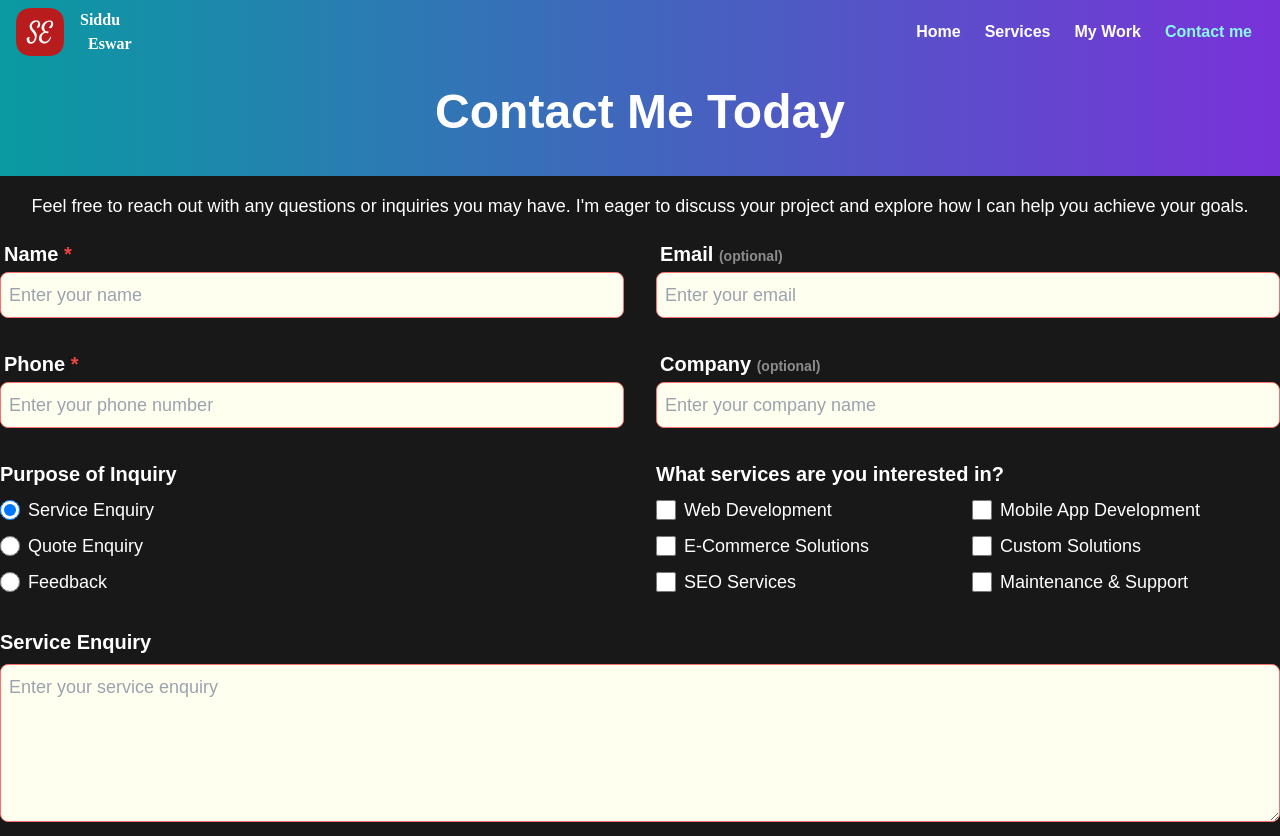
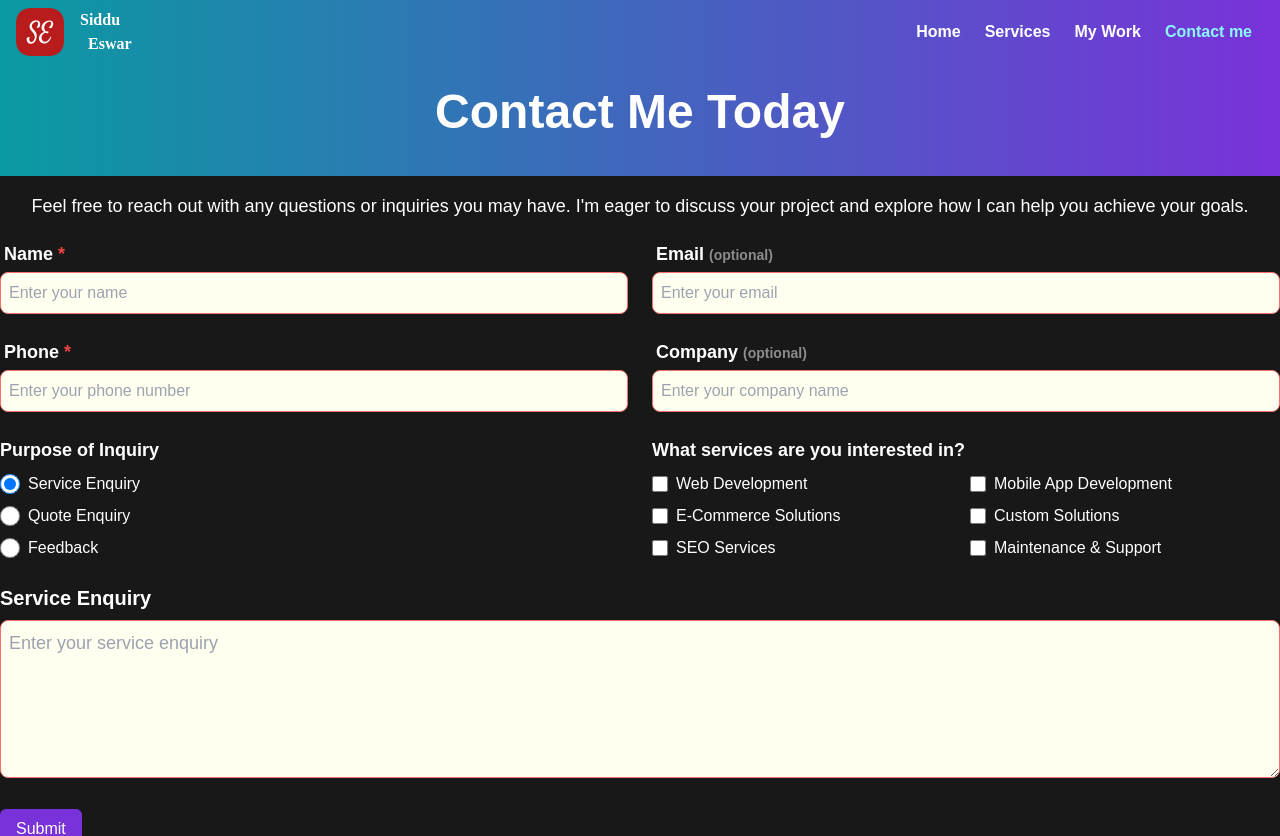
Before and after one commit to Eswarsiddu/portfolio, a React (Vite) app: page /contact-me in a window 1280 px wide. Shown: the top 836 px of the page. Built offline with nearby package versions, Linux system fonts and the light colour scheme; a web font is replaced by a local one.

Commit message:
Wokring on contact me form update

```diff
--- a/package.json
+++ b/package.json
@@ -15,6 +15,7 @@
     "lottie-react": "^2.4.0",
     "react": "^18.2.0",
     "react-dom": "^18.2.0",
+    "react-hot-toast": "^2.4.1",
     "react-lottie-player": "^2.0.0",
     "react-router-dom": "^6.21.1",
     "typed.js": "^2.1.0"
--- a/src/Pages/ContactMe/index.jsx
+++ b/src/Pages/ContactMe/index.jsx
@@ -1,11 +1,83 @@
 import React from "react";
 import { useOutletContext } from "react-router-dom";
 import { ServicesData } from "../../InfoDatas/ServicesData";
+import Button from "../../CustomComponents/Button";
+import toast from "react-hot-toast";
+
+const emailRegex = /^[a-z0-9._%+-]+@[a-z0-9.-]+\.[a-z]{2,}$/;
+
 
 function ContactMe() {
   const { navBarHeight } = useOutletContext();
   const messageTitleRef = React.useRef(null);
   const messageTextAreaRef = React.useRef(null);
+
+  const nameRef = React.useRef(null);
+  const emailRef = React.useRef(null);
+  const phoneRef = React.useRef(null);
+  const companyRef = React.useRef(null);
+  const purposeRef = React.useRef(null);
+  const servicesRef = React.useRef(null);
+
+  const formSubmitted = (e)=>{
+    e.preventDefault();
+    toast.dismiss();
+    const form = e.target;
+    const formData = new FormData(form);
+    const data = {};
+    for (let [key, value] of formData.entries()) {
+      console.log(key, value);
+      if(key === "services"){
+        if(data[key]){
+          data[key].push(value);
+        }
+        else{
+          data[key] = [value];
+        }
+      }
+      else{
+        data[key] = value;
+      }
+    }
+    if(data.email){
+      if(!emailRegex.test(data.email)){
+        toast.error("Invalid Email");
+        emailRef.current?.focus();
+        window.scrollTo(0,0);
+        // emailRef.current?.scrollIntoView();
+        return;
+      }
+    }
+    if(!data.services){
+      toast.error("Please select a service");
+      servicesRef.current?.focus();
+      window.scrollTo(0,servicesRef.current?.offsetTop-120);
+      return;
+    }
+    if(messageTextAreaRef.current.value.length < 10){
+      toast.error("Message should be atleast 10 characters long");
+      messageTextAreaRef.current.focus();
+      window.scrollTo(0,messageTextAreaRef.current.offsetTop-120);
+      return;
+    }
+    data.message = messageTextAreaRef.current?.value;
+    toast.promise(
+      new Promise(async(resolve, reject) => {
+        resolve();
+        // setTimeout(() => {
+        //   // resolve();
+        //   // reject();
+        // }, 2000);
+      },),
+      {
+        loading: "Submitting Form",
+        success: "Form Submitted",
+        error: "Error Submitting Form"
+      }
+    )
+    // toast.success("Form Submitted");
+    console.log(data);
+  }
   return (
     <>
       <h1
@@ -29,32 +101,43 @@ function ContactMe() {
           achieve your goals.
         </p>
         {/* </div> */}
-        <div className=" w-full mb-8">
-          <form className=" grid grid-cols-1 lg:grid-cols-2 gap-5 lg:gap-8">
+        <div className=" w-full mb-8 max-w-[1400px] mx-auto">
+          <form className=" grid grid-cols-1 lg:grid-cols-2 gap-4 lg:gap-6" onSubmit={formSubmitted}>
             <InputGroup
               label="Name"
               type="text"
+              name="name"
+              namedRef={nameRef}
               placeholder="Enter your name"
               required
             />
             <InputGroup
               label="Email"
               type="email"
+              name="email"
+              namedRef={emailRef}
+              pattern={"[a-z0-9._%+-]+@[a-z0-9.-]+.[a-z]{2,}$"}
               placeholder="Enter your email"
             />
             <InputGroup
               label="Phone"
               type="text"
+              name="phone"
+              namedRef={phoneRef}
+              maxNumber={10}
               placeholder="Enter your phone number"
               required
+              pattern={"[0-9]{10}"}
             />
             <InputGroup
               label="Company"
               type="text"
+              name="company"
+              namedRef={companyRef}
               placeholder="Enter your company name"
             />
             <div>
-              <label htmlFor="" className=" text-xl font-bold ">
+              <label htmlFor="" className=" text-lg font-bold ">
                 Purpose of Inquiry
               </label>
               <div className=" flex flex-col gap-2 mt-2">
@@ -63,6 +146,7 @@ function ContactMe() {
                     type="radio"
                     id="question"
                     name="purpose"
+                    value="Service Enquiry"
                     onChange={(e) => {
                       messageTitleRef.current.innerHTML = "Service Enquiry";
                       messageTextAreaRef.current.placeholder =
@@ -71,7 +155,7 @@ function ContactMe() {
                     className="w-5 h-5 cursor-pointer"
                     defaultChecked
                   />
-                  <label htmlFor="question" className=" cursor-pointer text-lg">
+                  <label htmlFor="question" className=" cursor-pointer">
                     Service Enquiry
                   </label>
                 </div>
@@ -80,6 +164,7 @@ function ContactMe() {
                     type="radio"
                     id="project"
                     name="purpose"
+                    value="Quote Enquiry"
                     onChange={(e) => {
                       messageTitleRef.current.innerHTML = "Quote Enquiry";
                       messageTextAreaRef.current.placeholder =
@@ -87,7 +172,7 @@ function ContactMe() {
                     }}
                     className="w-5 h-5 cursor-pointer"
                   />
-                  <label htmlFor="project" className=" cursor-pointer text-lg">
+                  <label htmlFor="project" className=" cursor-pointer">
                     Quote Enquiry
                   </label>
                 </div>
@@ -96,6 +181,7 @@ function ContactMe() {
                     type="radio"
                     id="partnership"
                     name="purpose"
+                    value="Feedback"
                     onChange={(e) => {
                       messageTitleRef.current.innerHTML = "Feedback";
                       messageTextAreaRef.current.placeholder =
@@ -105,7 +191,7 @@ function ContactMe() {
                   />
                   <label
                     htmlFor="partnership"
-                    className=" cursor-pointer text-lg"
+                    className=" cursor-pointer"
                   >
                     Feedback
                   </label>
@@ -113,7 +199,7 @@ function ContactMe() {
               </div>
             </div>
             <div>
-              <label htmlFor="" className="text-xl font-bold">
+              <label htmlFor="" className="text-lg font-bold">
                 What services are you interested in?
               </label>
               <div className="grid grid-cols-2 gap-2 mt-2">
@@ -121,15 +207,17 @@ function ContactMe() {
                   return (
                     <div className="flex gap-2 items-center" key={index}>
                       <input
+                      ref={index === 0 ? servicesRef : null}
                         type="checkbox"
                         id={service.title.split(" ").join("-")}
-                        name={service.title.split(" ").join("-")}
-                        className="w-5 h-5 cursor-pointer"
-                        required
+                        name="services"
+                        className="w-4 h-4 cursor-pointer"
+                        value={service.title}
+                        // required
                       />
                       <label
                         htmlFor={service.title.split(" ").join("-")}
-                        className=" text-lg cursor-pointer"
+                        className=" cursor-pointer"
                       >
                         {service.title}
                       </label>
@@ -149,7 +237,7 @@ function ContactMe() {
               </label>
               <textarea
                 ref={messageTextAreaRef}
-                className=" rounded-lg p-2 border border-red-400 focus:border-[#7932d9] focus:outline-2 focus:outline-[#7932d9] ring-0 w-full bg-[#FFFFF0] text-black text-base lg:text-lg mt-2"
+                className=" rounded-lg p-2 border border-red-400 focus:border-[#7932d9] focus:outline-2 focus:outline-[#7932d9] ring-0 w-full bg-[#FFFFF0] text-black text-base lg:text-lg mt-2 autofill:bg-white"
                 placeholder="Enter your service enquiry"
                 rows={5}
                 required
@@ -161,6 +249,14 @@ function ContactMe() {
             placeholder="Enter your message"
             required
           /> */}
+          {/* <button className="bg-green-400 rounded">
+            Submit
+          </button> */}
+          <div>
+          <Button>
+            Submit
+          </Button>
+          </div>
           </form>
         </div>
       </div>
@@ -171,15 +267,18 @@ function ContactMe() {
 function InputGroup({
   label,
   type,
+  name,
   placeholder,
+  maxNumber,
+  namedRef,
   required = false,
   disabled = false,
-  pattern = "",
+  pattern = undefined,
 }) {
   // console.log("required for label", label, required);
   return (
     <div className=" flex flex-col gap-1 w-full">
-      <label htmlFor="" className="text-xl font-bold ps-1">
+      <label htmlFor="" className="text-lg font-bold ps-1">
         {label}{" "}
         {required ? (
           <span className="text-red-500">*</span>
@@ -188,9 +287,18 @@ function InputGroup({
         )}
       </label>
       <input
+      ref={namedRef}
         type={type}
         pattern={pattern}
-        className=" rounded-lg p-2 border border-red-400 focus:border-[#7932d9] focus:outline-2 focus:outline-[#7932d9] ring-0 w-full bg-[#FFFFF0] text-black text-base lg:text-lg"
+        name={name}
+        maxLength={maxNumber}
+        // onInvalid={(e) => {
+        //   console.log("invalid", e.target.value);
+        //   e.target.setCustomValidity(
+        //     `Please enter a valid ${label.toLowerCase()}`
+        //   );
+        // }}
+        className=" rounded-lg p-2 border border-red-400 focus:border-[#7932d9] focus:outline-2 focus:outline-[#7932d9] ring-0 w-full bg-[#FFFFF0] text-black"
         placeholder={placeholder}
         required={required}
         disabled={disabled}
--- a/src/main.jsx
+++ b/src/main.jsx
@@ -3,10 +3,12 @@ import ReactDOM from "react-dom/client";
 import App from "./App.jsx";
 import "./index.css";
 import { BrowserRouter, HashRouter } from "react-router-dom";
+import { Toaster } from "react-hot-toast";
 
 ReactDOM.createRoot(document.getElementById("root")).render(
   <React.StrictMode>
     <BrowserRouter>
+    <Toaster />
       {/* <HashRouter> */}
       <App />
       {/* </HashRouter> */}
```
Also changed, not shown: 1 other file (tests, documents, lock files or other folders).
